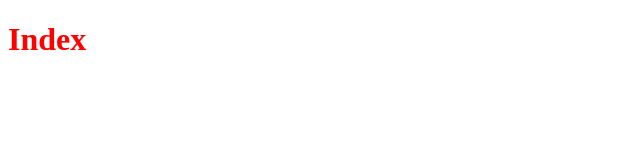
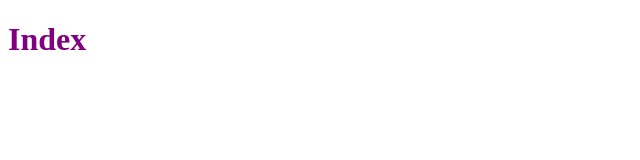
Before and after one commit to kapoormanish/gitDemo, a plain HTML site: page index.html in a window 1280 px wide. Shown: the whole page, without its empty margins (0-640 px from the left). Drawn offline with Linux system fonts and the light colour scheme.

Commit message:
Set color to purple

```diff
--- a/index.html
+++ b/index.html
@@ -4,7 +4,7 @@
 	<title>Index</title>
 </head>
 <style type="text/css">
-	h1{color: red}
+	h1{color: purple}
 </style>
 <body>
 <h1>Index</h1>
```
